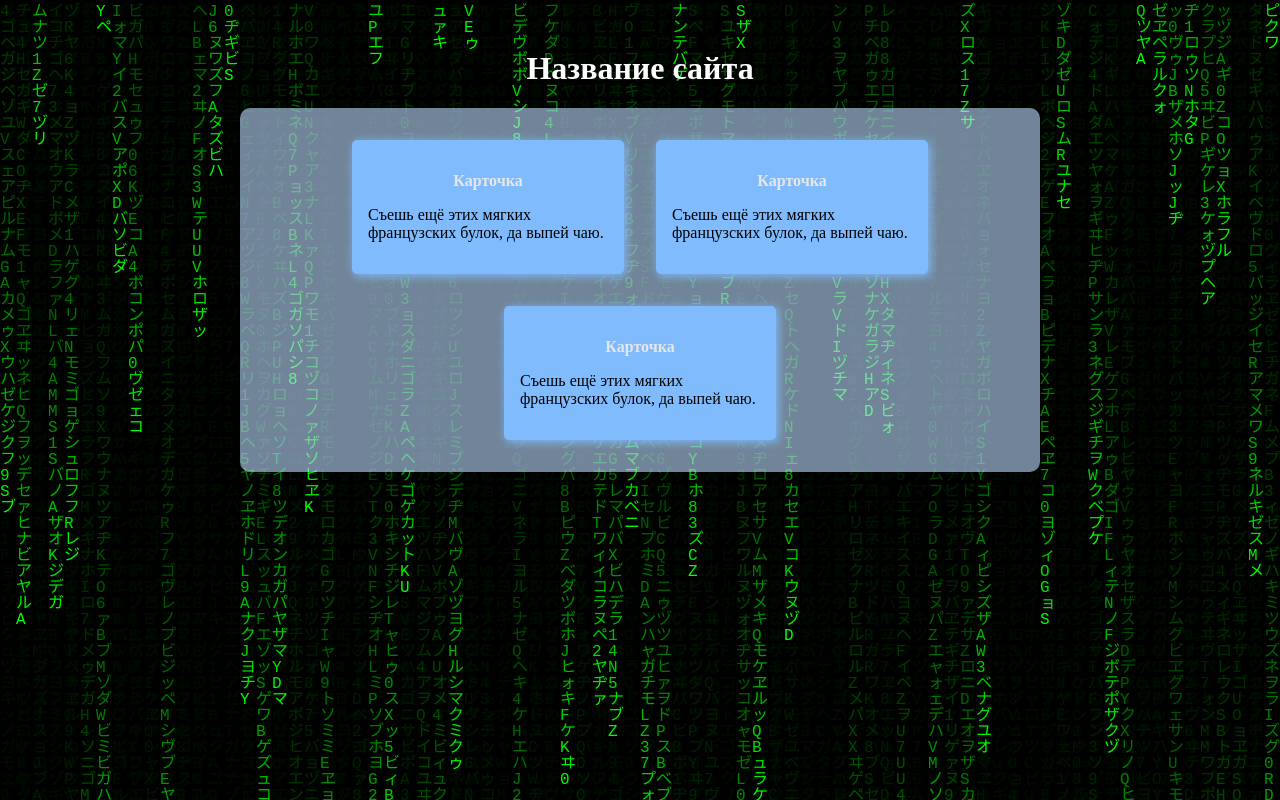
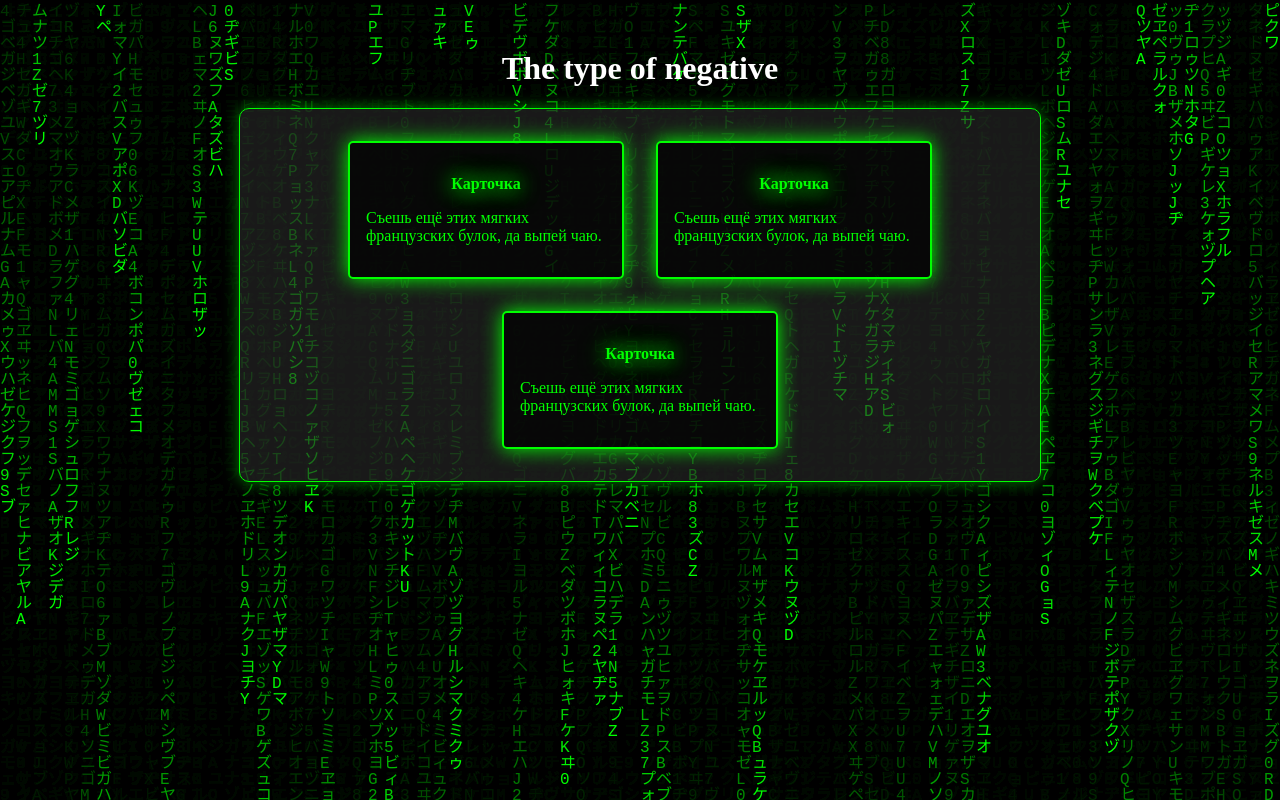
Before and after one commit to RezRid/Matrix_Website, a plain HTML site: page index.html in a window 1280 px wide. Drawn offline with Linux system fonts and the light colour scheme.

Commit message:
`#` prod css and html `#`

```diff
--- a/index.html
+++ b/index.html
@@ -12,7 +12,7 @@
 <div class="matrix-bg">
     <canvas id="Matrix"></canvas>
 </div>
-    <h1>Название сайта</h1>
+    <h1>The type of negative</h1>
     <div class="tabl">
         <div class="card">
             <h4 class="cardtitle">Карточка</h4>
--- a/styles.css
+++ b/styles.css
@@ -20,18 +20,21 @@ body, html {
 }
 
 h1 {
+
     text-align: center;
     color: white;
     margin-top: 50px;
 }
 
 .tabl {
+    border: 1px solid #0F0;
+    box-shadow: 0 0 15px rgba(0, 255, 0, 0.5);
     display: flex;
     justify-content: center;
     flex-wrap: wrap;
     margin: 0 auto;
     padding: 1rem;
-    background-color: rgba(189, 220, 255, 0.6);
+    background-color: rgba(43, 43, 43, 0.6);
     border-radius: 10px;
     max-width: 60%;
     z-index: 1;
@@ -40,12 +43,15 @@ h1 {
 
 .card {
     margin: 1rem;
+    color: #53f76e;
     padding: 1rem;
     border-radius: 5px;
     max-height: 30vh;
     width: 30vh;
-    background-color: #80bbfd;
-    box-shadow: 2px 2px 10px #80bbfd;
+    background-color: rgba(0, 0, 0, 0.7);
+    color: #0F0; /* Зеленый текст */
+    border: 2px solid #0F0;
+    box-shadow: 0 0 20px #0F0;
     word-wrap: break-word;
     overflow: hidden;
     text-overflow: ellipsis;
@@ -54,11 +60,12 @@ h1 {
 }
 
 .card:hover {
-    box-shadow: -5px -5px 10px #4c9ffd;
+    box-shadow: -5px -5px 10px #4cfd5b;
 }
 
 .cardtitle {
-    color: #e6e6e6;
+    color: #0F0;
+    animation: glow 1.5s infinite;
     text-align: center;
     margin: 1rem auto;
 }
@@ -67,7 +74,15 @@ p {
     text-align: left;
 }
 
-@media screen and (max-width: 800px) {
+@keyframes glow {
+    0%, 100% { text-shadow: 0 0 5px #0F0, 0 0 10px #0F0; }
+    50% { text-shadow: 0 0 20px #0F0, 0 0 30px #0F0; }
+    0% { background-position: 0% 50%; }
+    100% { background-position: 100% 50%; }
+}
+
+@media screen and (max-width: 800px)
+ {
     .card {
         font-size: smaller;
     }
```
